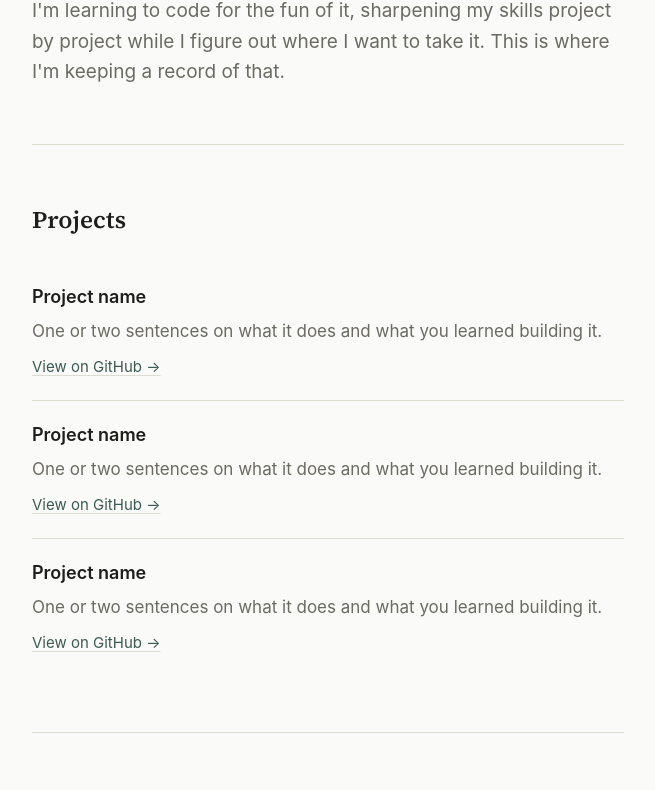
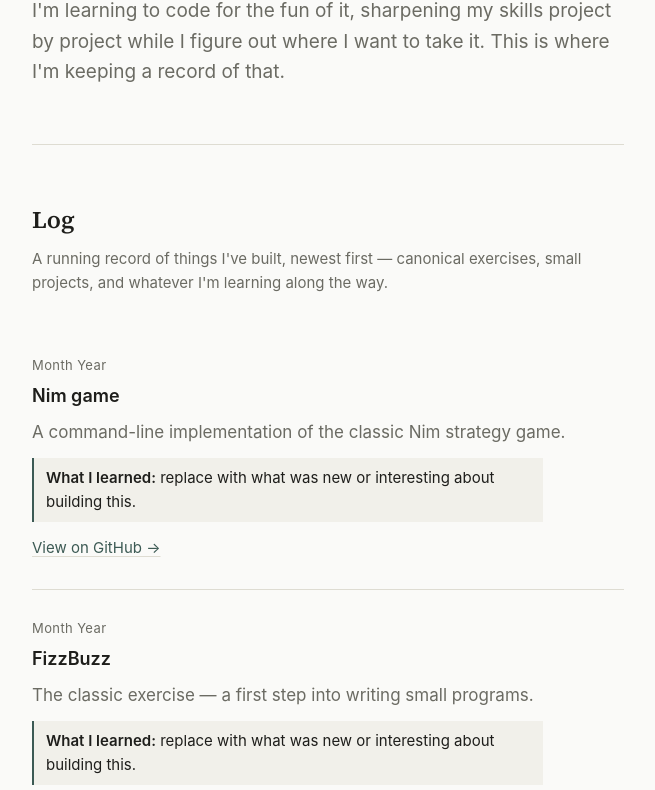
Before and after one commit to dustinransom/dustinransom.github.io, a plain HTML site: page index.html in a window 1280 px wide. Shown: the part 206-996 px from the top of the page, without its empty margins (312-967 px from the left). Drawn offline with Linux system fonts and the light colour scheme.

Commit message:
Redesign as a log/feed

```diff
--- a/index.html
+++ b/index.html
@@ -96,7 +96,13 @@
     font-family: "Source Serif 4", Georgia, serif;
     font-weight: 600;
     font-size: 24px;
-    margin: 0 0 24px;
+    margin: 0 0 8px;
+  }
+
+  section > .section-intro {
+    color: var(--text-soft);
+    font-size: 15px;
+    margin: 0 0 32px;
   }
 
   .about p {
@@ -105,27 +111,50 @@
   }
   .about p:last-child { margin-bottom: 0; }
 
-  .project {
-    padding: 20px 0;
+  /* Feed / log entries */
+  .entry {
+    padding: 28px 0;
   }
 
-  .project + .project {
+  .entry + .entry {
     border-top: 1px solid var(--line);
   }
 
-  .project h3 {
+  .entry-date {
+    display: block;
+    font-size: 13px;
+    letter-spacing: 0.03em;
+    color: var(--text-soft);
+    margin-bottom: 6px;
+  }
+
+  .entry h3 {
     font-size: 18px;
     font-weight: 600;
-    margin: 0 0 6px;
+    margin: 0 0 8px;
   }
 
-  .project p {
+  .entry p {
     color: var(--text-soft);
     margin: 0 0 8px;
-    max-width: 55ch;
+    max-width: 56ch;
   }
 
-  .project a.repo-link {
+  .entry .learned {
+    font-size: 15px;
+    color: var(--text);
+    background: #F1F0EA;
+    border-left: 2px solid var(--accent);
+    padding: 8px 12px;
+    margin: 12px 0;
+    max-width: 54ch;
+  }
+
+  .entry .learned strong {
+    font-weight: 600;
+  }
+
+  .entry a.repo-link {
     font-size: 15px;
   }
 
@@ -157,7 +186,7 @@
 
   <header class="site">
     <nav class="site">
-      <a href="#projects">Projects</a>
+      <a href="#log">Log</a>
       <a href="#about">About</a>
       <a href="#contact">Contact</a>
     </nav>
@@ -168,24 +197,37 @@
     <p>I'm learning to code for the fun of it, sharpening my skills project by project while I figure out where I want to take it. This is where I'm keeping a record of that.</p>
   </section>
 
-  <section id="projects">
-    <h2>Projects</h2>
+  <section id="log">
+    <h2>Log</h2>
+    <p class="section-intro">A running record of things I've built, newest first &mdash; canonical exercises, small projects, and whatever I'm learning along the way.</p>
 
-    <div class="project">
-      <h3>Project name</h3>
-      <p>One or two sentences on what it does and what you learned building it.</p>
+    <!--
+      TEMPLATE FOR A NEW ENTRY — copy this block, paste it right below this
+      comment (so it stays newest-first), and fill it in. The "learned" div
+      is optional — delete it if there's nothing worth noting yet.
+
+      <div class="entry">
+        <span class="entry-date">Month Year</span>
+        <h3>Project name</h3>
+        <p>One or two sentences on what it does.</p>
+        <div class="learned"><strong>What I learned:</strong> one line on what was new or tricky.</div>
+        <a class="repo-link" href="https://github.com/dustinransom/replace-with-repo-name">View on GitHub &rarr;</a>
+      </div>
+    -->
+
+    <div class="entry">
+      <span class="entry-date">Month Year</span>
+      <h3>Nim game</h3>
+      <p>A command-line implementation of the classic Nim strategy game.</p>
+      <div class="learned"><strong>What I learned:</strong> replace with what was new or interesting about building this.</div>
       <a class="repo-link" href="https://github.com/dustinransom/replace-with-repo-name">View on GitHub &rarr;</a>
     </div>
 
-    <div class="project">
-      <h3>Project name</h3>
-      <p>One or two sentences on what it does and what you learned building it.</p>
-      <a class="repo-link" href="https://github.com/dustinransom/replace-with-repo-name">View on GitHub &rarr;</a>
-    </div>
-
-    <div class="project">
-      <h3>Project name</h3>
-      <p>One or two sentences on what it does and what you learned building it.</p>
+    <div class="entry">
+      <span class="entry-date">Month Year</span>
+      <h3>FizzBuzz</h3>
+      <p>The classic exercise &mdash; a first step into writing small programs.</p>
+      <div class="learned"><strong>What I learned:</strong> replace with what was new or interesting about building this.</div>
       <a class="repo-link" href="https://github.com/dustinransom/replace-with-repo-name">View on GitHub &rarr;</a>
     </div>
   </section>
@@ -193,7 +235,7 @@
   <section id="about">
     <h2>About</h2>
     <div class="about">
-      <p>I'm exploring programming on my own time — partly to sharpen skills I already have, partly to see what I actually enjoy building. No fixed specialty yet, and that's fine for now.</p>
+      <p>I'm exploring programming on my own time &mdash; partly to sharpen skills I already have, partly to see what I actually enjoy building. No fixed specialty yet, and that's fine for now.</p>
       <p>This site is a running log of that exploration rather than a finished portfolio. Expect it to change as I do.</p>
     </div>
   </section>
```
